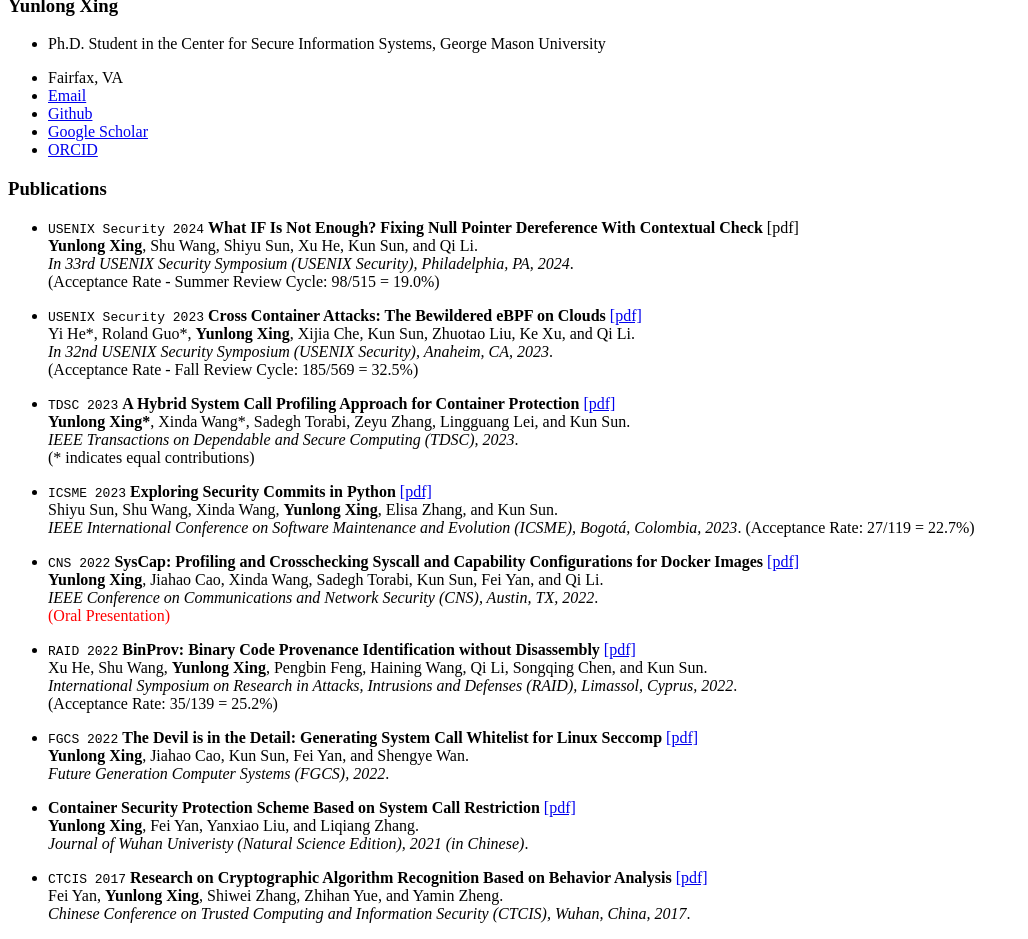
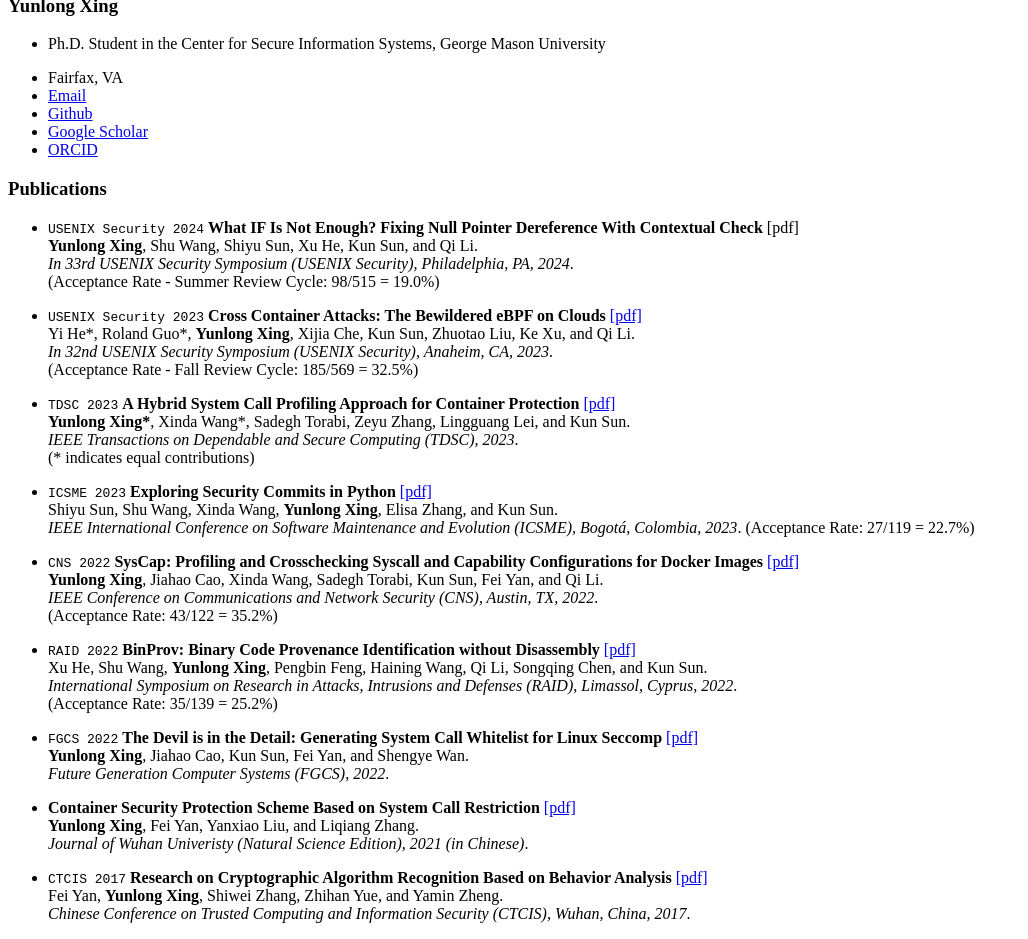
Before and after one commit to YunlongXing/yunlongxing.github.io, a Jekyll site: the page built from _pages/includes/pub.md, in a window 1280 px wide, cut to the strip 494-1433 px from the top of the page. Shown: the whole strip, without its empty margins (0-1028 px from the left). Built offline with Jekyll 4.4.1, drawn with Linux system fonts in a browser that asks for light colours; our own code applies the rules of GitHub Pages for plain Markdown files.

Commit message:
Update pub.md

```diff
--- a/_pages/includes/pub.md
+++ b/_pages/includes/pub.md
@@ -22,7 +22,7 @@ Shiyu Sun, Shu Wang, Xinda Wang, **Yunlong Xing**, Elisa Zhang, and Kun Sun.<br>
 - ``CNS 2022`` **SysCap: Profiling and Crosschecking Syscall and Capability Configurations for Docker Images** [\[pdf\]](/publications/cns22_SysCap.pdf)<br>
 **Yunlong Xing**, Jiahao Cao, Xinda Wang, Sadegh Torabi, Kun Sun, Fei Yan, and Qi Li.<br>
 *IEEE Conference on Communications and Network Security (CNS), Austin, TX, 2022*.<br>
-<span style="color:red">(Oral Presentation)</span>
+(Acceptance Rate: 43/122 = 35.2%)
 
 - ``RAID 2022`` **BinProv: Binary Code Provenance Identification without Disassembly** [\[pdf\]](/publications/raid22_BinProv.pdf)<br>
 Xu He, Shu Wang, **Yunlong Xing**, Pengbin Feng, Haining Wang, Qi Li, Songqing Chen, and Kun Sun.<br>
```
